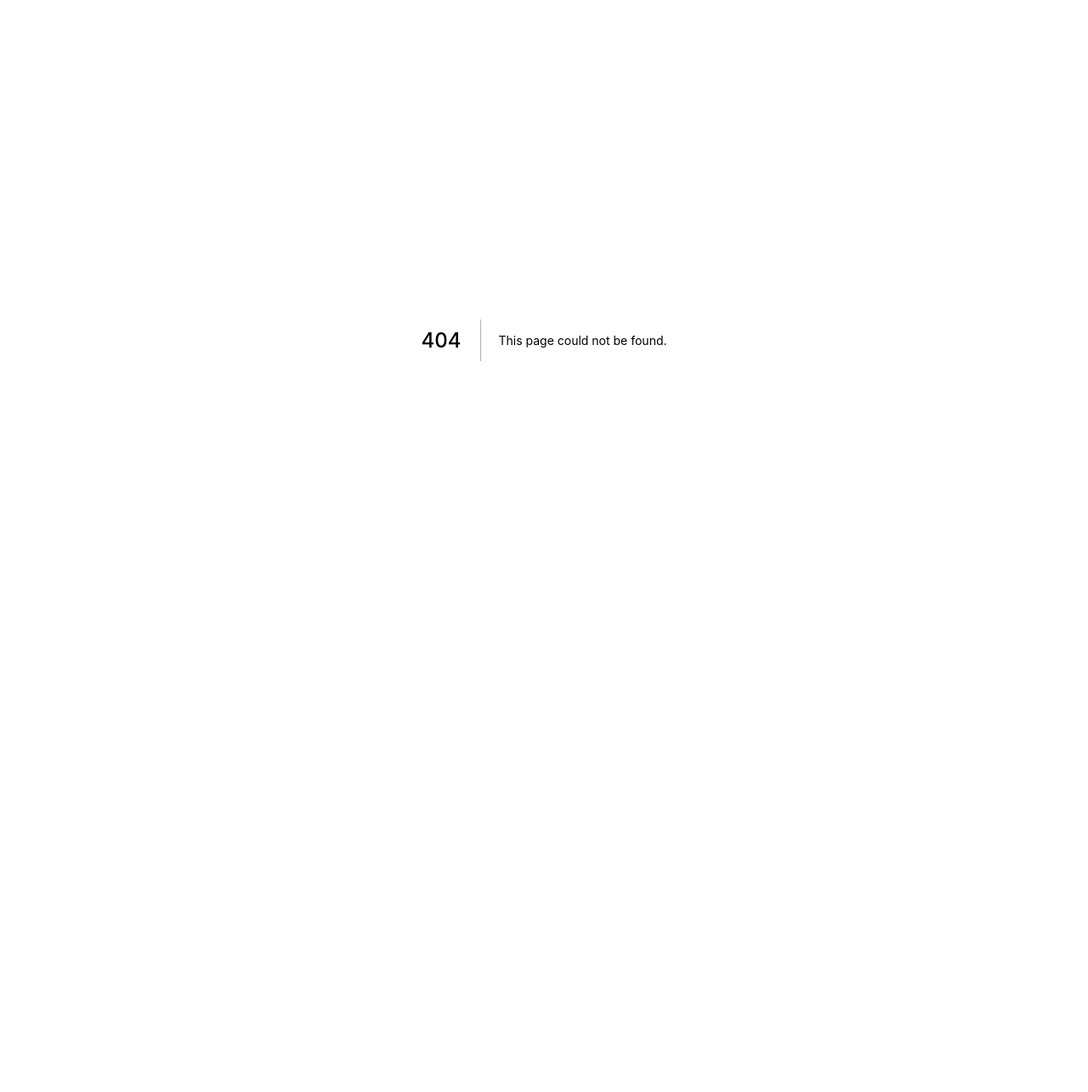
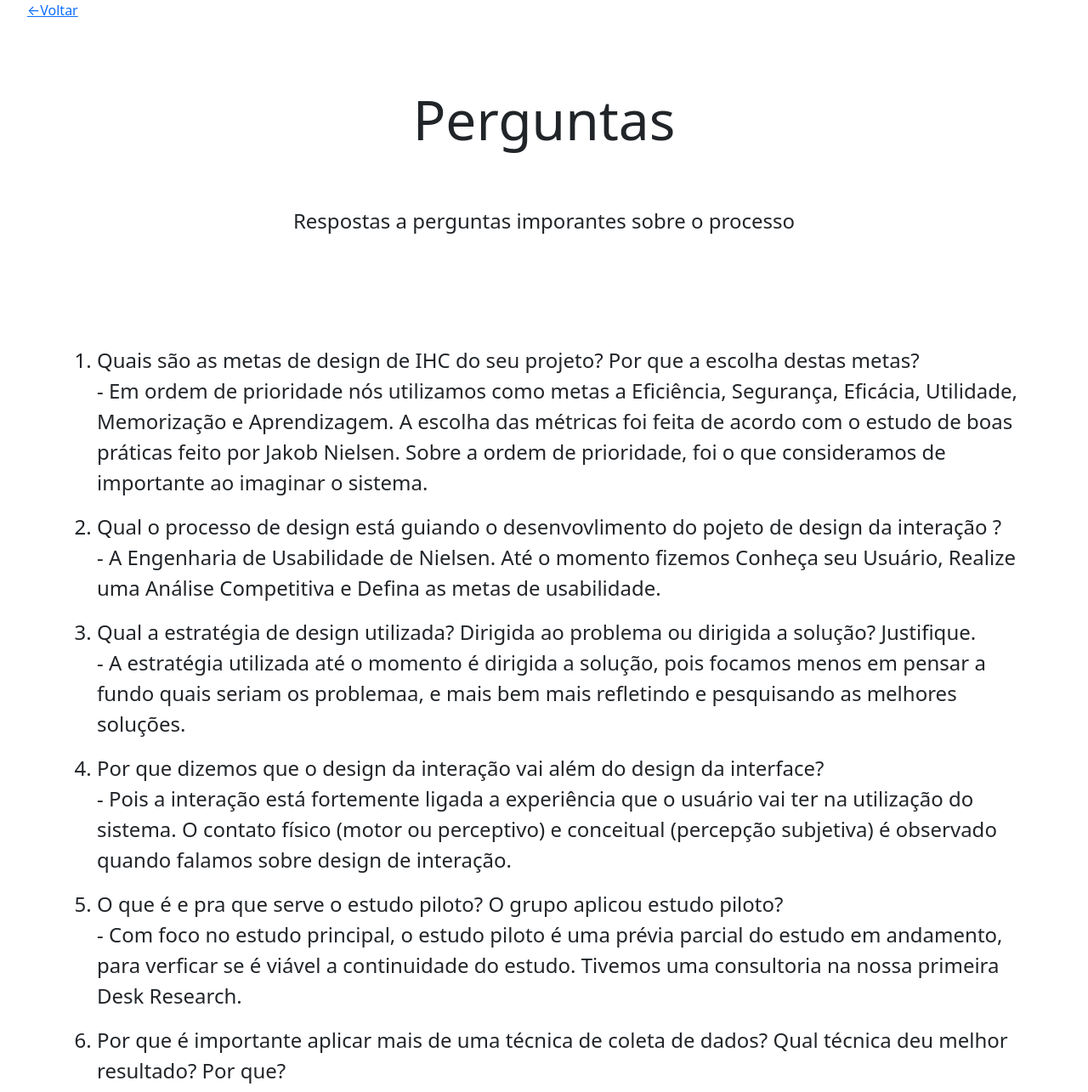
Before and after one commit to dannop/20221_IHM_TRAB, a Next.js app: page /perguntas in a window 1280 px wide. Before the commit this address had no page. Shown: the top 1285 px of the page at 85% size. Before the commit the page ends 800 px from the top, so only its background shows below. Built offline with nearby package versions, Linux system fonts and the light colour scheme.

Commit message:
Criando lista de perguntas e respostas

```diff
--- a/pages/entrevista/index.jsx
+++ b/pages/entrevista/index.jsx
@@ -21,7 +21,7 @@ export default function Entrevista() {
         </h1>
 
         <p className={styles.description}>
-          Técnica escolhida para análise
+          Pesquisa realizada para o desenvolvimento da ideia
         </p>
       </main>
 
--- /dev/null
+++ b/pages/perguntas/index.jsx
@@ -0,0 +1,59 @@
+import Head from 'next/head';
+import styles from '../../styles/Home.module.css';
+
+import Footer from '../../components/footer';
+import BackNav from '../../components/back-nav';
+
+export default function Entrevista() {
+  return (
+    <div className={styles.container}>
+      <Head>
+        <title>Pay.me | Perguntas</title>
+        <meta name="description" content="Trabalho de IHM" />
+        <link rel="icon" href="/favicon.ico" />
+      </Head>
+
+      <BackNav href="/" />
+
+      <main className={`${styles.main} container`}>
+        <h1 className={styles.title}>
+          Perguntas
+        </h1>
+
+        <p className={styles.description}>
+          Respostas a perguntas imporantes sobre o processo
+        </p>
+
+        <div className={styles.info}>
+          <ol>
+            <li>Quais são as metas de design de IHC do seu projeto? Por que a escolha destas metas?</li>
+            <p>- Em ordem de prioridade nós utilizamos como metas a Eficiência, Segurança, Eficácia, Utilidade, Memorização e Aprendizagem. A escolha das métricas foi feita de acordo com o estudo de boas práticas feito por Jakob Nielsen. Sobre a ordem de prioridade, foi o que consideramos de importante ao imaginar o sistema.</p>
+
+            <li>Qual o processo de design está guiando o desenvovlimento do pojeto de design da interação ?</li>
+            <p>- A Engenharia de Usabilidade de Nielsen. Até o momento fizemos Conheça seu Usuário, Realize uma Análise Competitiva e Defina as metas de usabilidade.</p>
+
+            <li>Qual a estratégia de design utilizada? Dirigida ao problema ou dirigida a solução? Justifique.</li>
+            <p>- A estratégia utilizada até o momento é dirigida a solução, pois focamos menos em pensar a fundo quais seriam os problemaa, e mais bem mais refletindo e pesquisando as melhores soluções.</p>
+
+            <li>Por que dizemos que o design da interação vai além do design da interface?</li>
+            <p>- Pois a interação está fortemente ligada a experiência que o usuário vai ter na utilização do sistema. O contato físico (motor ou perceptivo) e conceitual (percepção subjetiva) é observado quando falamos sobre design de interação.</p>
+
+            <li>O que é e pra que serve o estudo piloto? O grupo aplicou estudo piloto?</li>
+            <p>- Com foco no estudo principal, o estudo piloto é uma prévia parcial do estudo em andamento, para verficar se é viável a continuidade do estudo. Tivemos uma consultoria na nossa primeira Desk Research.</p>
+
+            <li>Por que é importante aplicar mais de uma técnica de coleta de dados? Qual técnica deu melhor resultado? Por que?</li>
+            <p>- Para confirmar os resultados dos dados obtidos a triangulação é uma forma muito utilizada, fazendo com que os dados sejam mais válidos. No nosso caso em perticular, os resultados do questionário foram bem eficazes.</p>
+
+            <li>O grupo sugere aplicar outra técnica para aumentar a qualidade de seus achados? Qual e por que?</li>
+            <p>- Não vemos muita necessidade de acordo com os dados já obtidos. Porém, o Braisntorm poderia se encaixar bem, para ocasionalmente aparecer mais problemas que poderiam ser solucionados.</p>
+
+            <li>Como foram aplicados os procedimentos de ética?</li>
+            <p>- Os termos de consentimento e garantia de anonimato, tanto no Questionário quanto no Grupo Focal. Além disso as perguntas foram feitas de forma que não houvesse nenhuma situação constrangedora.</p>
+          </ol>
+        </div>
+      </main>
+
+      <Footer />
+    </div>
+  )
+}
```
Also changed, not shown: pages/index.jsx (+7 -0 lines).
